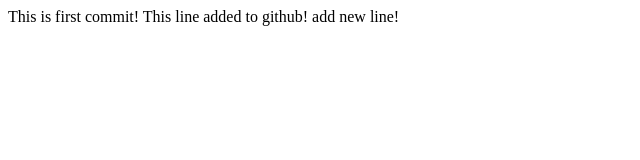
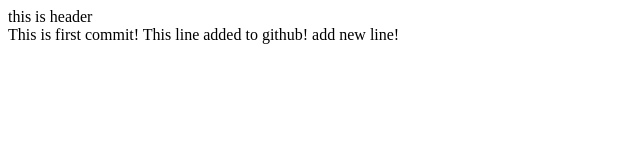
Before and after one commit to Elen3095/frontend_test, a plain HTML site: page index.html in a window 1280 px wide. Shown: the whole page, without its empty margins (0-640 px from the left). Drawn offline with Linux system fonts and the light colour scheme.

Commit message:
added header

```diff
--- a/index.html
+++ b/index.html
@@ -5,6 +5,11 @@
     <title>Document</title>
   </head>
   <body>
+    <div class="header">
+      this is header
+
+      </header>
+    </div>
   This is first commit!
   This line added to github!
   add new line!
```
